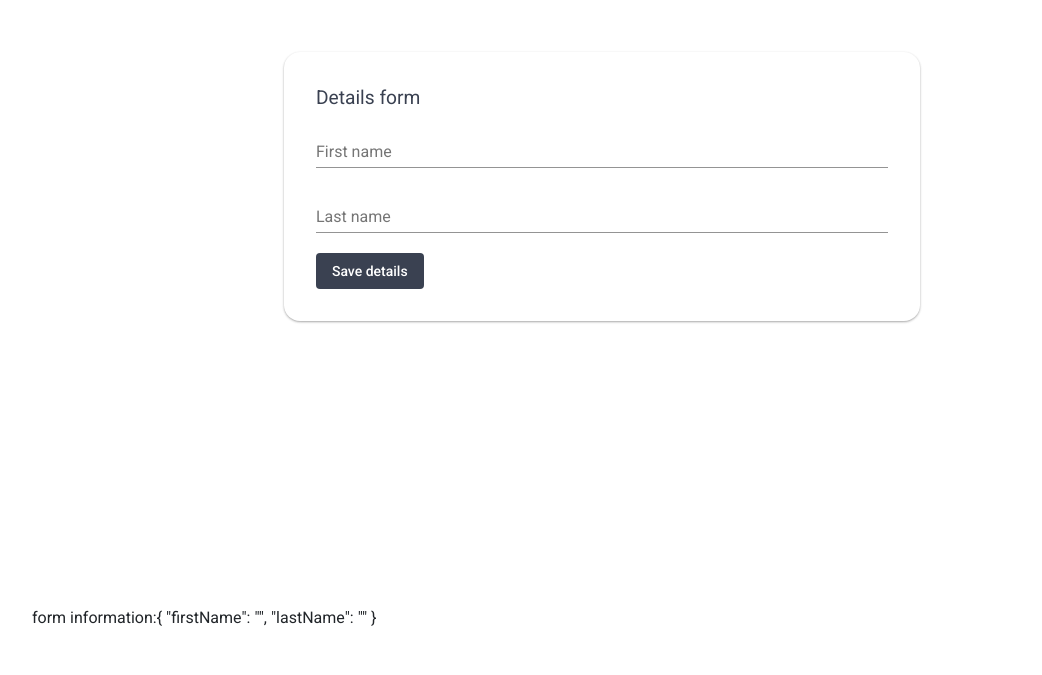
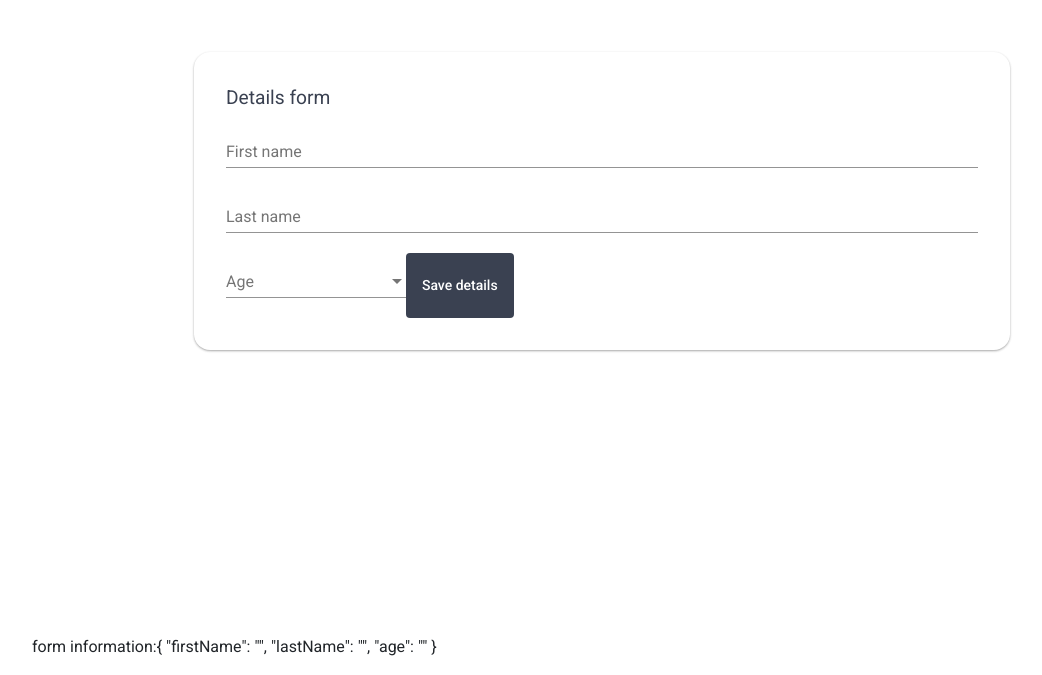
Before and after one commit to ramin-ahmadi/angular-forms, an Angular app: page / in a window 1280 px wide. Shown: the part 233-908 px from the top of the page, without its empty margins (38-1080 px from the left). Before the commit the page ends 879 px from the top, so only its background shows below. Built offline with nearby package versions, Linux system fonts and the light colour scheme.

Commit message:
Add age dropdown

```diff
--- a/src/app/app.module.ts
+++ b/src/app/app.module.ts
@@ -8,6 +8,7 @@ import { BrowserAnimationsModule } from '@angular/platform-browser/animations';
 
 import {MatInputModule} from '@angular/material/input';
 import {MatButtonModule} from '@angular/material/button';
+import {MatSelectModule} from '@angular/material/select';
 
 @NgModule({
   declarations: [
@@ -20,7 +21,8 @@ import {MatButtonModule} from '@angular/material/button';
     FormsModule,
     BrowserAnimationsModule,
     MatInputModule,
-    MatButtonModule
+    MatButtonModule,
+    MatSelectModule
   ],
   providers: [],
   bootstrap: [AppComponent]
--- a/src/app/details-form/details-form.component.html
+++ b/src/app/details-form/details-form.component.html
@@ -12,6 +12,15 @@
     <mat-label class="details-form__form-field__label">Last name</mat-label>
     <input class="details-form__form-field__input" matInput placeholder="please enter last name" value="" ngModel name="lastName">
   </mat-form-field>
+  <mat-form-field>
+    <mat-label>Age</mat-label>
+    <mat-select name="age" ngModel>
+      <mat-option *ngFor="let age of ages" [value]="age" >
+        {{age}}
+      </mat-option>
+    </mat-select>
+  </mat-form-field>
+
   <button mat-flat-button color="accent">Save details</button>
 </form>
 </div>
--- a/src/app/details-form/details-form.component.ts
+++ b/src/app/details-form/details-form.component.ts
@@ -11,6 +11,7 @@ export class DetailsFormComponent implements OnInit {
   constructor() { }
 
   person: Person = new Person();
+  ages: number[] = [];
 
   ngOnInit() {
     this.person.firstName = 'Ramin';
@@ -19,6 +20,8 @@ export class DetailsFormComponent implements OnInit {
     this.person.gender = 'Male';
     this.person.Address = 'Melbourne';
     this.person.consented = false;
+    // populating age array with 1 to 100
+    this.ages = Array(100).fill(1).map((e,i)=>i+1);
   }
 
 }
```
